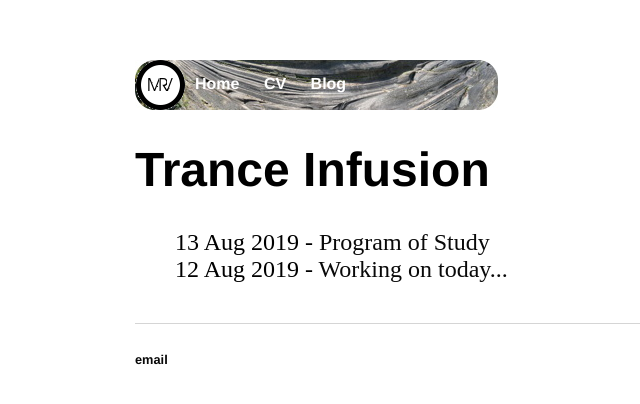
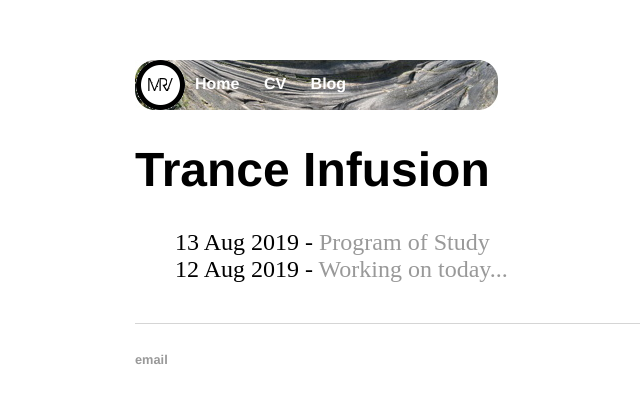
Before and after one commit to mrvanhorn/mrvanhorn.github.io, a Jekyll site: the page built from blog/index.html, in a window 1280 px wide. Shown: the top 404 px of the page, without its empty margins (57-697 px from the left). Built offline with Jekyll 4.4.1, drawn with Linux system fonts in a browser that asks for light colours.

Commit message:
Update main.css

```diff
--- a/css/main.css
+++ b/css/main.css
@@ -39,7 +39,7 @@ nav ul li a {
 
 a {
     text-decoration: none;
-    color: #090909;
+    color: #999;
 }
 a:hover {
     text-decoration: underline;
```
